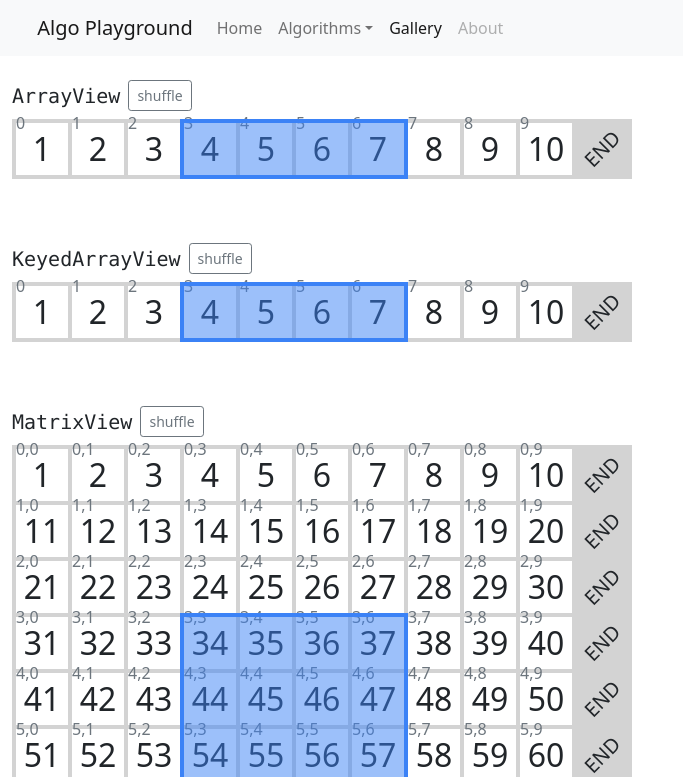
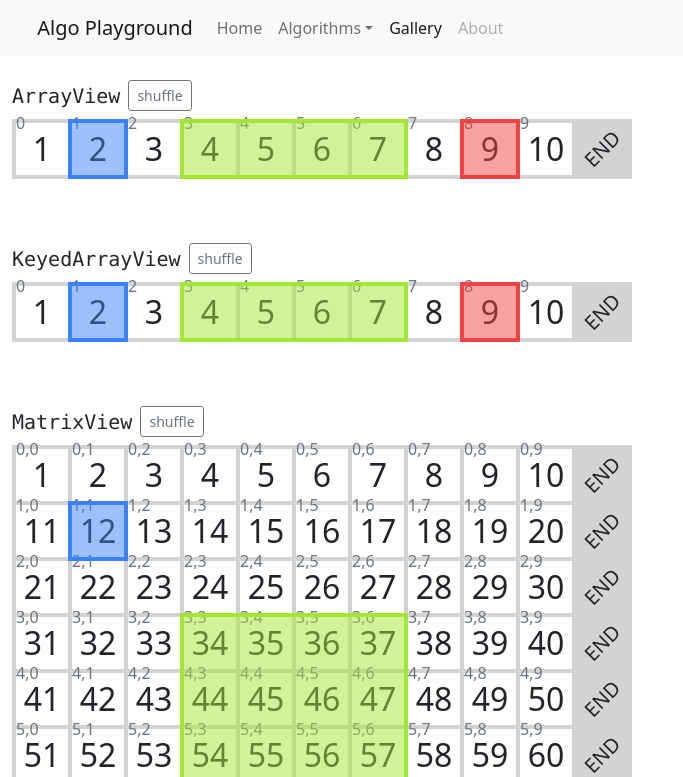
Before and after one commit to zetaraku/algo-playground, a Nuxt app: page /test in a window 1280 px wide. Shown: the top 777 px of the page, without its empty margins (0-683 px from the left). Built offline with nearby package versions, Linux system fonts and the light colour scheme; some icons are missing.

Commit message:
chore: update test page

```diff
--- a/pages/test.vue
+++ b/pages/test.vue
@@ -81,10 +81,18 @@ function shuffle2d(matrix: any[][]) {
           </span>
         </template>
 
+        <ArrayViewIndexMarker
+          class="marker-color-blue"
+          :index="1"
+        />
         <ArrayViewRangeMarker
-          class="marker-color-blue"
+          class="marker-color-lime"
           :begin-index="3"
           :end-index="7"
+        />
+        <ArrayViewIndexMarker
+          class="marker-color-red"
+          :index="8"
         />
       </ArrayView>
     </div>
@@ -114,10 +122,18 @@ function shuffle2d(matrix: any[][]) {
           </span>
         </template>
 
+        <ArrayViewIndexMarker
+          class="marker-color-blue"
+          :index="1"
+        />
         <ArrayViewRangeMarker
-          class="marker-color-blue"
+          class="marker-color-lime"
           :begin-index="3"
           :end-index="7"
+        />
+        <ArrayViewIndexMarker
+          class="marker-color-red"
+          :index="8"
         />
       </KeyedArrayView>
     </div>
@@ -147,10 +163,18 @@ function shuffle2d(matrix: any[][]) {
           </span>
         </template>
 
+        <MatrixViewIndexMarker
+          class="marker-color-blue"
+          :index="{ i: 1, j: 1 }"
+        />
         <MatrixViewRangeMarker
-          class="marker-color-blue"
+          class="marker-color-lime"
           :begin-index="{ i: 3, j: 3 }"
           :end-index="{ i: 7, j: 7 }"
+        />
+        <MatrixViewIndexMarker
+          class="marker-color-red"
+          :index="{ i: 8, j: 8 }"
         />
       </MatrixView>
     </div>
@@ -180,10 +204,18 @@ function shuffle2d(matrix: any[][]) {
           </span>
         </template>
 
+        <MatrixViewIndexMarker
+          class="marker-color-blue"
+          :index="{ i: 1, j: 1 }"
+        />
         <MatrixViewRangeMarker
-          class="marker-color-blue"
+          class="marker-color-lime"
           :begin-index="{ i: 3, j: 3 }"
           :end-index="{ i: 7, j: 7 }"
+        />
+        <MatrixViewIndexMarker
+          class="marker-color-red"
+          :index="{ i: 8, j: 8 }"
         />
       </KeyedMatrixView>
     </div>
```
